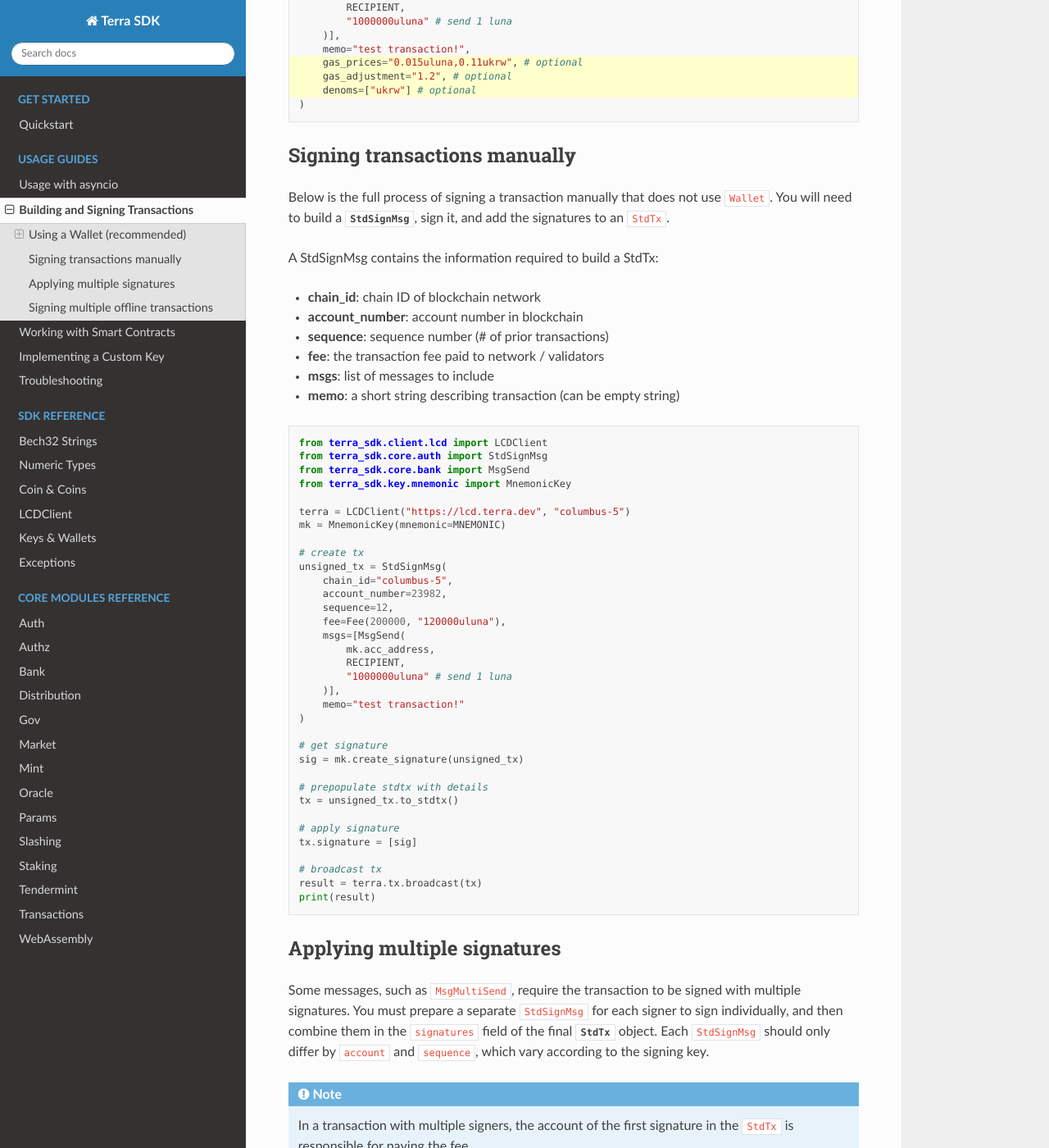
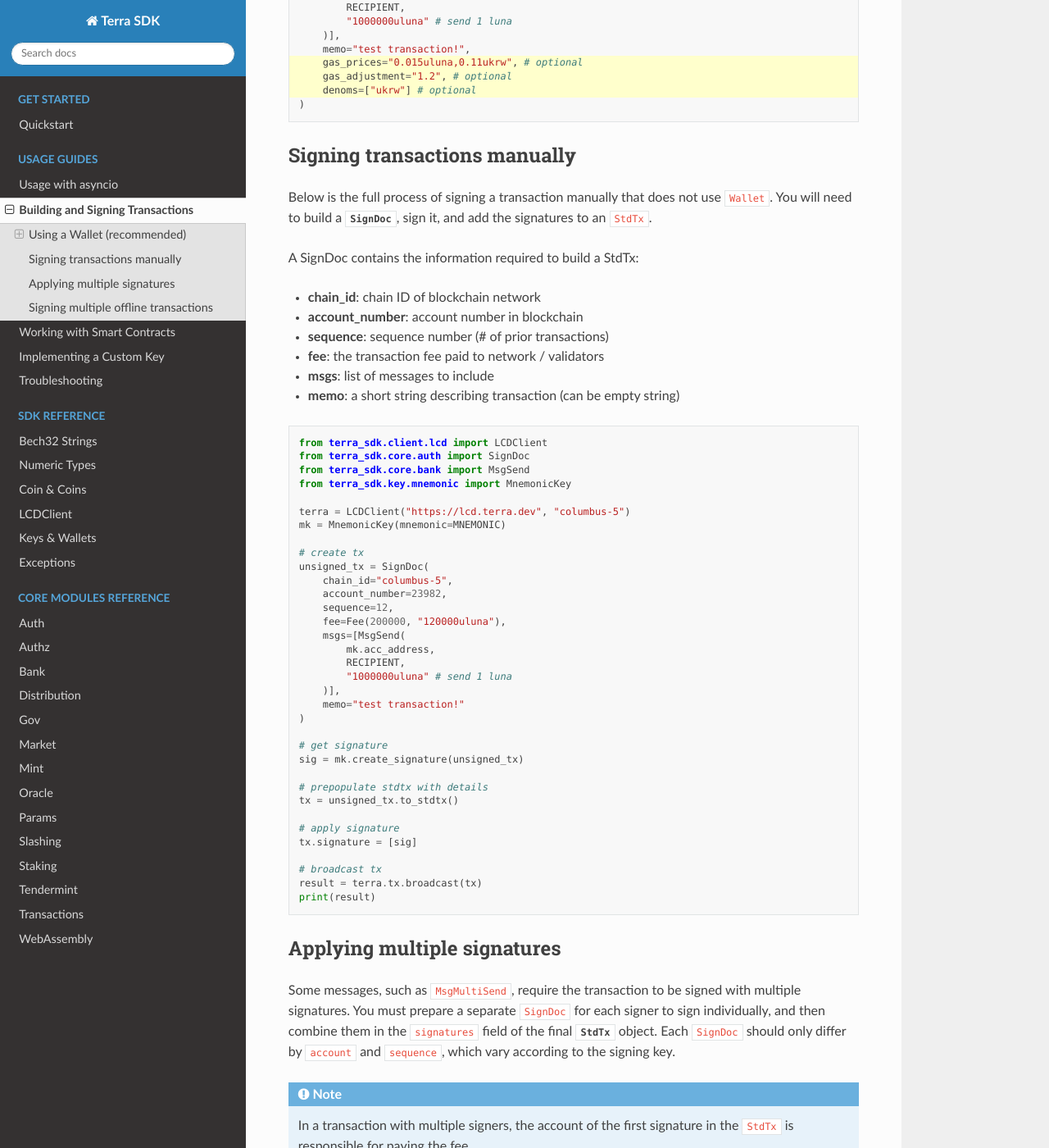
Before and after one commit to terra-money/terra.py, a Sphinx documentation site: the page built from docs/guides/transactions.rst, in a window 1280 px wide and 1400 px high, scrolled down 1919 px. Shown: the whole window at 82% size. Built offline with Sphinx 7.4.7 and the Read the Docs theme 2.0.0, drawn with Linux system fonts in a browser that asks for light colours; pages that are not in the unit, such as notebooks, are missing from menus.

Commit message:
minor fix: docs

```diff
--- a/docs/conf.py
+++ b/docs/conf.py
@@ -24,7 +24,7 @@ copyright = "2021, Terraform Labs, PTE."
 author = "Terraform Labs, PTE."
 
 # The full version, including alpha/beta/rc tags
-release = "1.0.0"
+release = "2.0.0"
 
 
 # -- General configuration ---------------------------------------------------
--- a/docs/guides/transactions.rst
+++ b/docs/guides/transactions.rst
@@ -101,10 +101,10 @@ Signing transactions manually
 -----------------------------
 
 Below is the full process of signing a transaction manually that does not use ``Wallet``.
-You will need to build a :class:`StdSignMsg<terra_sdk.core..tx.SignDoc>`,
+You will need to build a :class:`SignDoc<terra_sdk.core..tx.SignDoc>`,
 sign it, and add the signatures to an ``StdTx``.
 
-A StdSignMsg contains the information required to build a StdTx:
+A SignDoc contains the information required to build a StdTx:
 
 - **chain_id**: chain ID of blockchain network
 - **account_number**: account number in blockchain
@@ -116,7 +116,7 @@ A StdSignMsg contains the information required to build a StdTx:
 .. code-block:: python
 
     from terra_sdk.client.lcd import LCDClient
-    from terra_sdk.core.auth import StdSignMsg
+    from terra_sdk.core.auth import SignDoc
     from terra_sdk.core.bank import MsgSend
     from terra_sdk.key.mnemonic import MnemonicKey
 
@@ -124,7 +124,7 @@ A StdSignMsg contains the information required to build a StdTx:
     mk = MnemonicKey(mnemonic=MNEMONIC)
 
     # create tx
-    unsigned_tx = StdSignMsg(
+    unsigned_tx = SignDoc(
         chain_id="columbus-5",
         account_number=23982,
         sequence=12,
@@ -156,9 +156,9 @@ Applying multiple signatures
 ----------------------------
 
 Some messages, such as ``MsgMultiSend``, require the transaction to be signed with multiple signatures.
-You must prepare a separate ``StdSignMsg`` for each signer to sign individually, and then
+You must prepare a separate ``SignDoc`` for each signer to sign individually, and then
 combine them in the ``signatures`` field of the final :class:`StdTx<terra_sdk.core..tx.Tx>` object.
-Each ``StdSignMsg`` should only differ by ``account`` and ``sequence``, which vary according to the signing key.
+Each ``SignDoc`` should only differ by ``account`` and ``sequence``, which vary according to the signing key.
 
 .. note::
     In a transaction with multiple signers, the account of the first signature in the
--- a/docs/tutorial.rst
+++ b/docs/tutorial.rst
@@ -16,7 +16,7 @@ using ``pip`` as follows:
 
 .. code-block:: shell
 
-   $ pip install terra_sdk
+   $ pip install terra-sdk
 
 
 .. note:: If you run into problems during installation, you might have a
```
